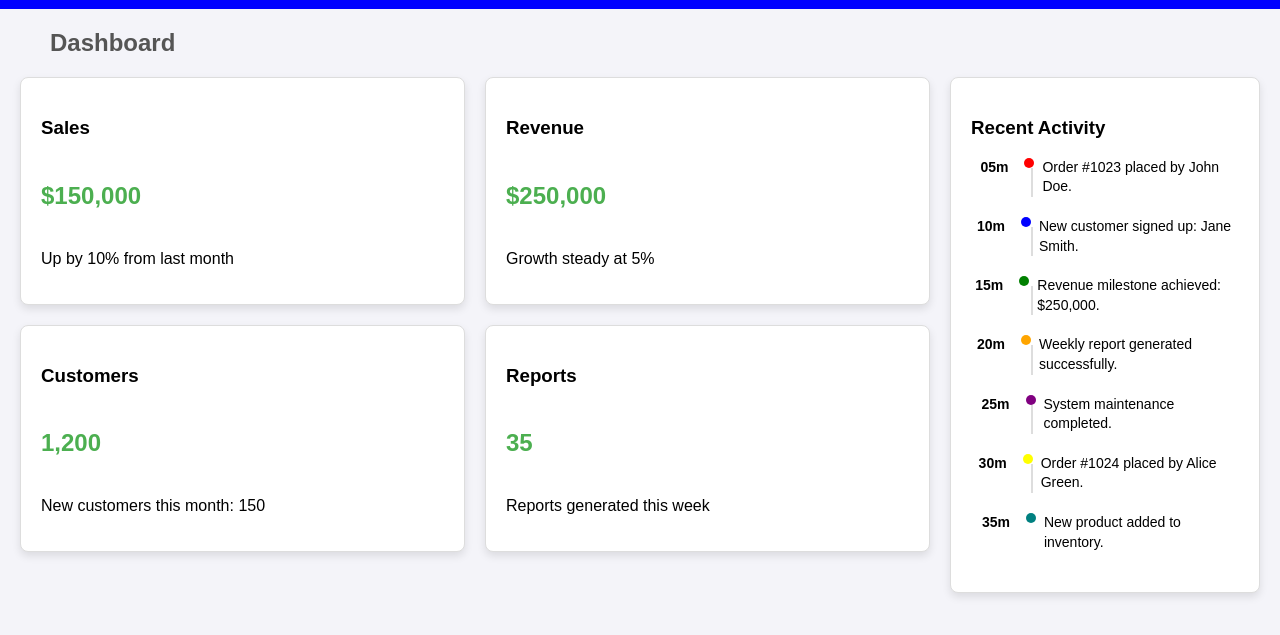
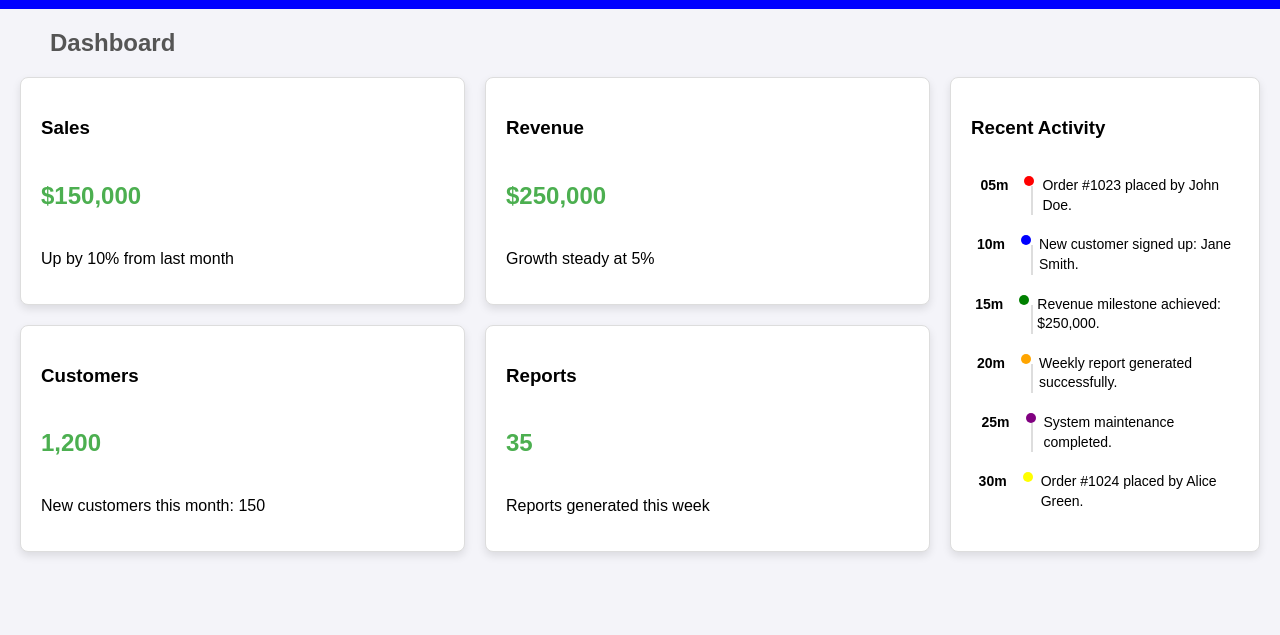
Before and after one commit to marciorbarcellos/automationtesting, a plain HTML site: page main.html in a window 1280 px wide. Shown: the part 99-734 px from the top of the page. Drawn offline with Linux system fonts and the light colour scheme.

Commit message:
main file update

```diff
--- a/main.html
+++ b/main.html
@@ -223,12 +223,6 @@
                     <p>Order #1024 placed by Alice Green.</p>
                     <div class="timeline"></div>
                 </div>
-                <div class="activity">
-                    <span>35m</span>
-                    <div class="dot" style="background-color: teal;"></div>
-                    <p>New product added to inventory.</p>
-                    <div class="timeline"></div>
-                </div>
             </div>
         </div>
     </div>
```
